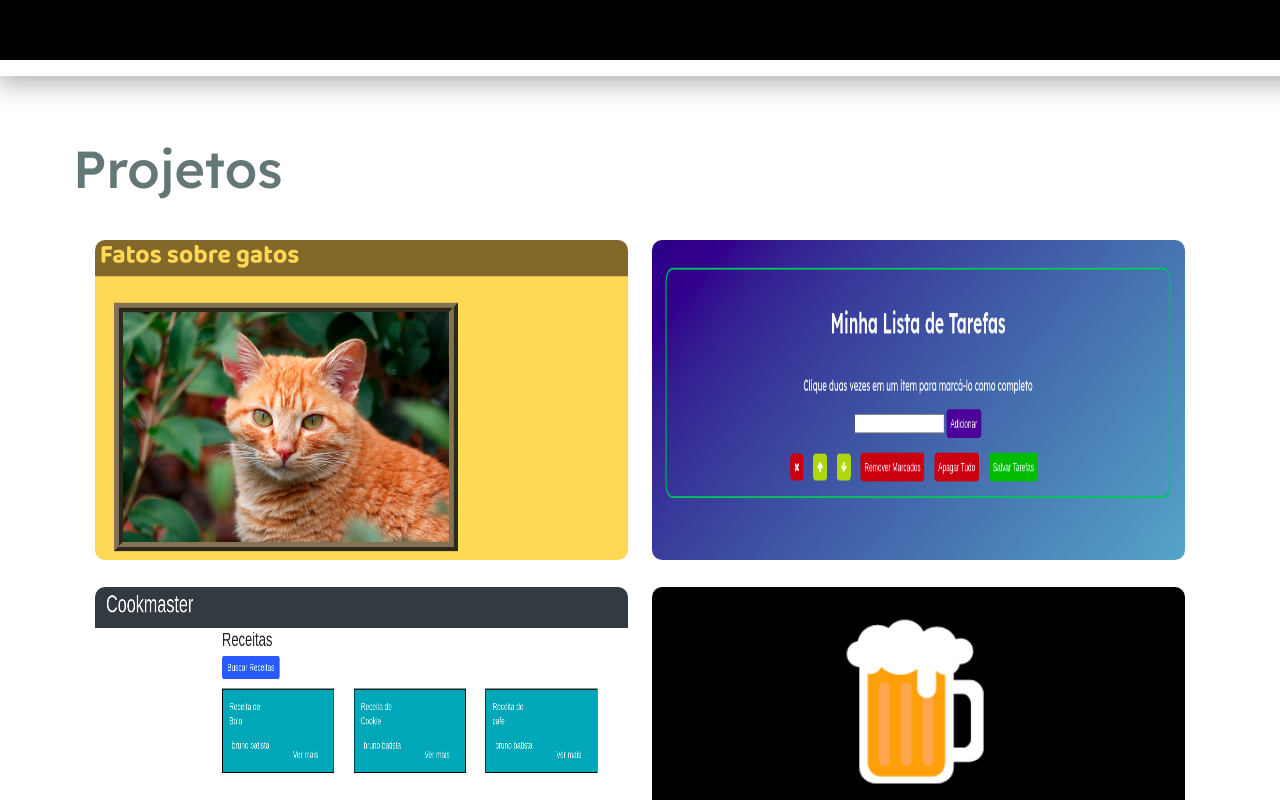
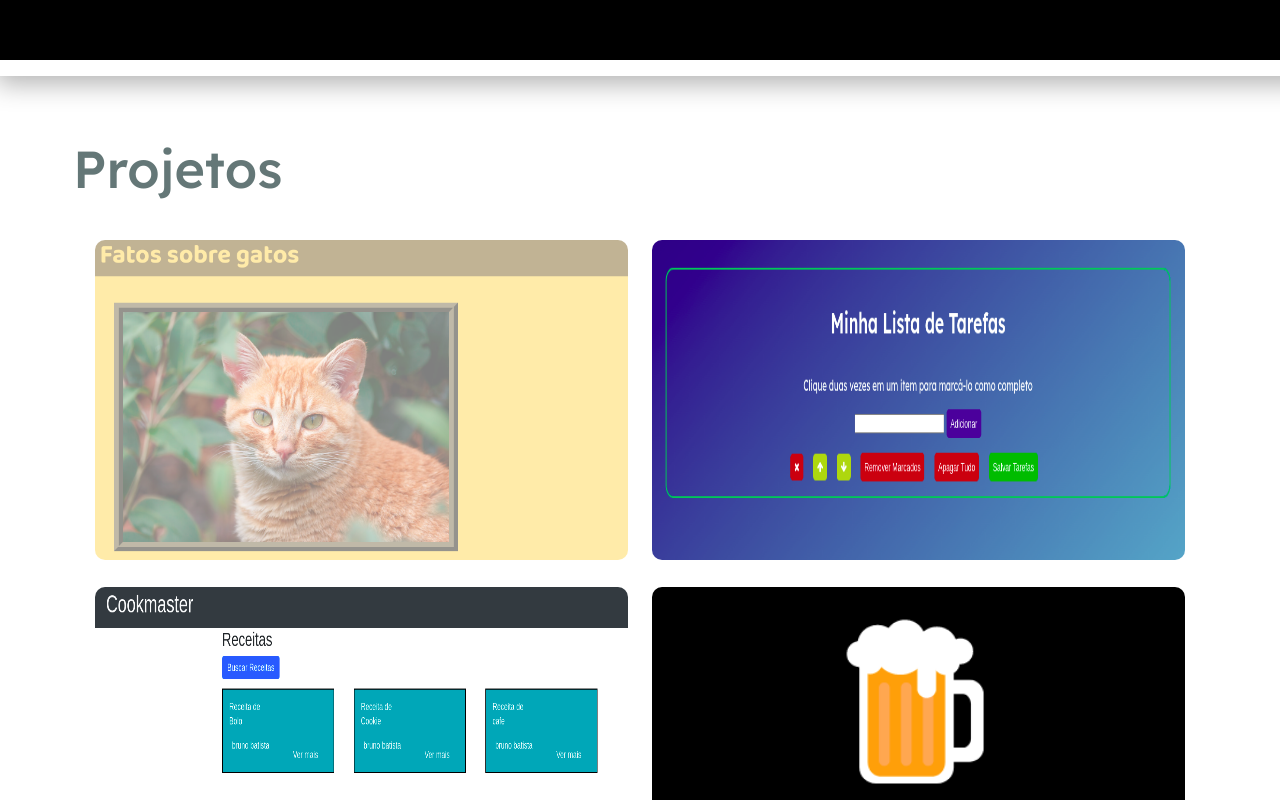
Before and after one commit to JorgeHSOsiro/JorgeHSOsiro.github.io, a React (Create React App) app: page / in a window 1280 px wide. In both pictures the pointer is over the input 361 px from the left and 1910 px from the top of the page. Shown: the part 1510-2310 px from the top of the page. Built offline with nearby package versions, Linux system fonts and the light colour scheme.

Commit message:
adding oppacity on project hover

```diff
--- a/src/components/ProjectModal/projectsModal.module.css
+++ b/src/components/ProjectModal/projectsModal.module.css
@@ -2,7 +2,20 @@
   border-radius: 10px;
   width: 40em;
   height: 24em;
+
 }
+
+.projImage:hover {
+  opacity: 0.5;
+  /* animation: popout 1.0s ease; */
+}
+
+/* @keyframes popout {
+  from{transform:scale(1)}
+    50%{transform:scale(1.1)}
+    to{transform:scale(1)}
+} */
+
 
 .modal {
   background-color: black;
```
